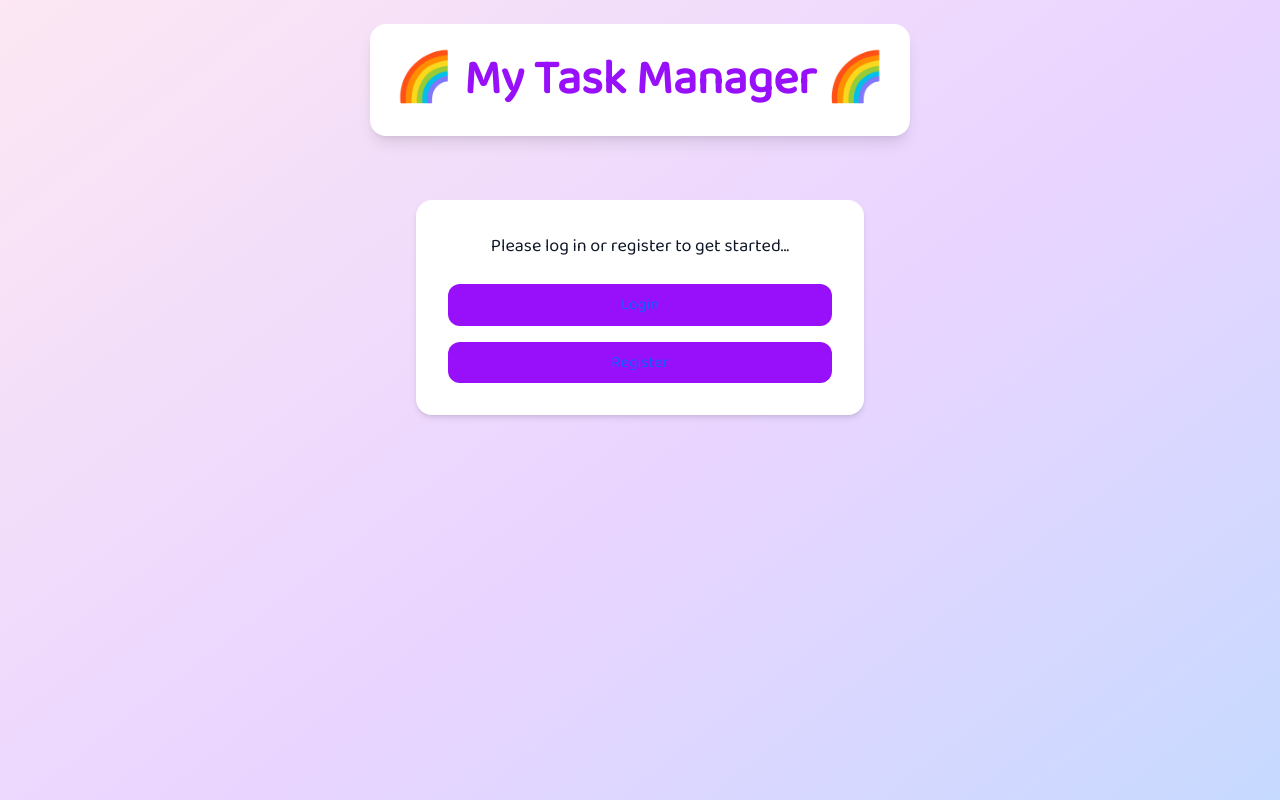
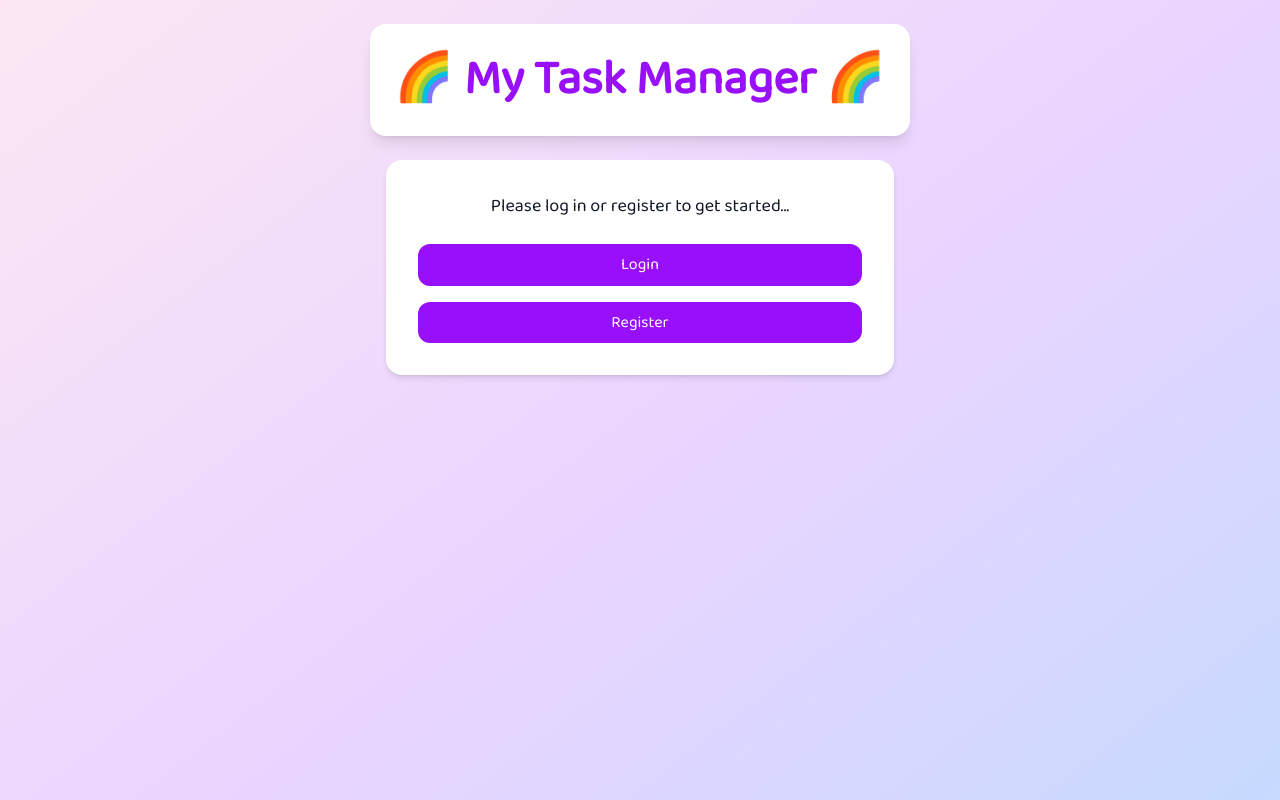
Before and after one commit to hollyskinner97/my-task-manager-frontend, a React (Vite) app: page / in a window 1280 px wide. Shown: the top 800 px of the page. Built offline with nearby package versions, Linux system fonts and the light colour scheme.

Commit message:
reformat welcome page

```diff
--- a/src/components/Welcome.tsx
+++ b/src/components/Welcome.tsx
@@ -3,18 +3,18 @@ import { Link } from "react-router-dom";
 const Welcome = () => {
   return (
     <div className="flex flex-col items-center justify-start min-h-screen px-4">
-      <div className="bg-white shadow-md rounded-2xl p-8 w-full max-w-md text-center space-y-6 mt-10">
+      <div className="bg-white shadow-md rounded-2xl p-8 w-full max-w-3xl mx-auto text-center space-y-6">
         <p className="text-lg">Please log in or register to get started...</p>
         <div className="space-y-4">
           <Link
             to="/login"
-            className="block w-full py-2 bg-purple-600 text-white rounded-xl hover:bg-purple-700 transition"
+            className="block w-full py-2 bg-purple-600 !text-white rounded-xl hover:bg-purple-800 transition"
           >
             Login
           </Link>
           <Link
             to="/register"
-            className="block w-full py-2 bg-purple-600 text-white rounded-xl hover:bg-gray-600 transition"
+            className="block w-full py-2 bg-purple-600 !text-white rounded-xl hover:bg-purple-800 transition"
           >
             Register
           </Link>
```
